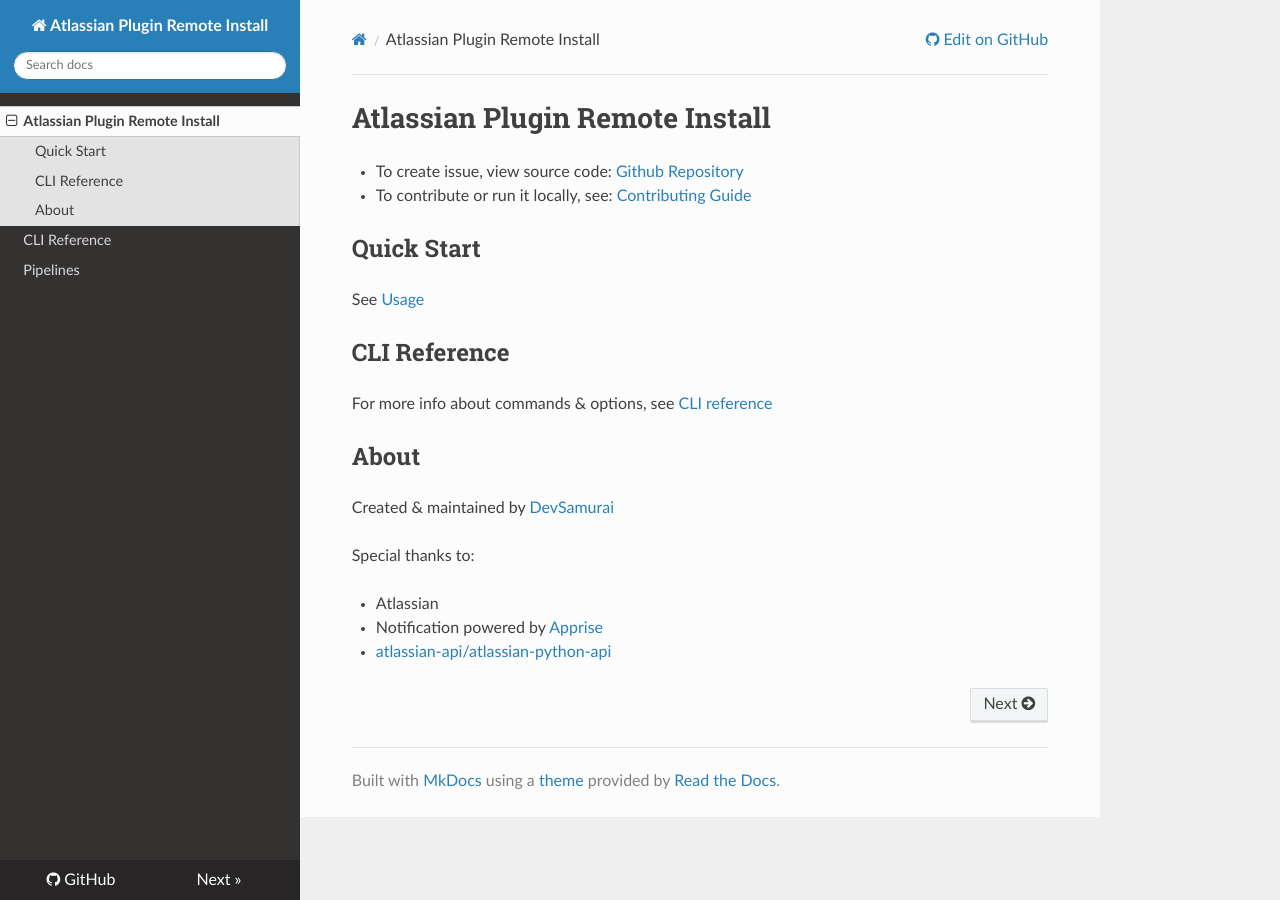
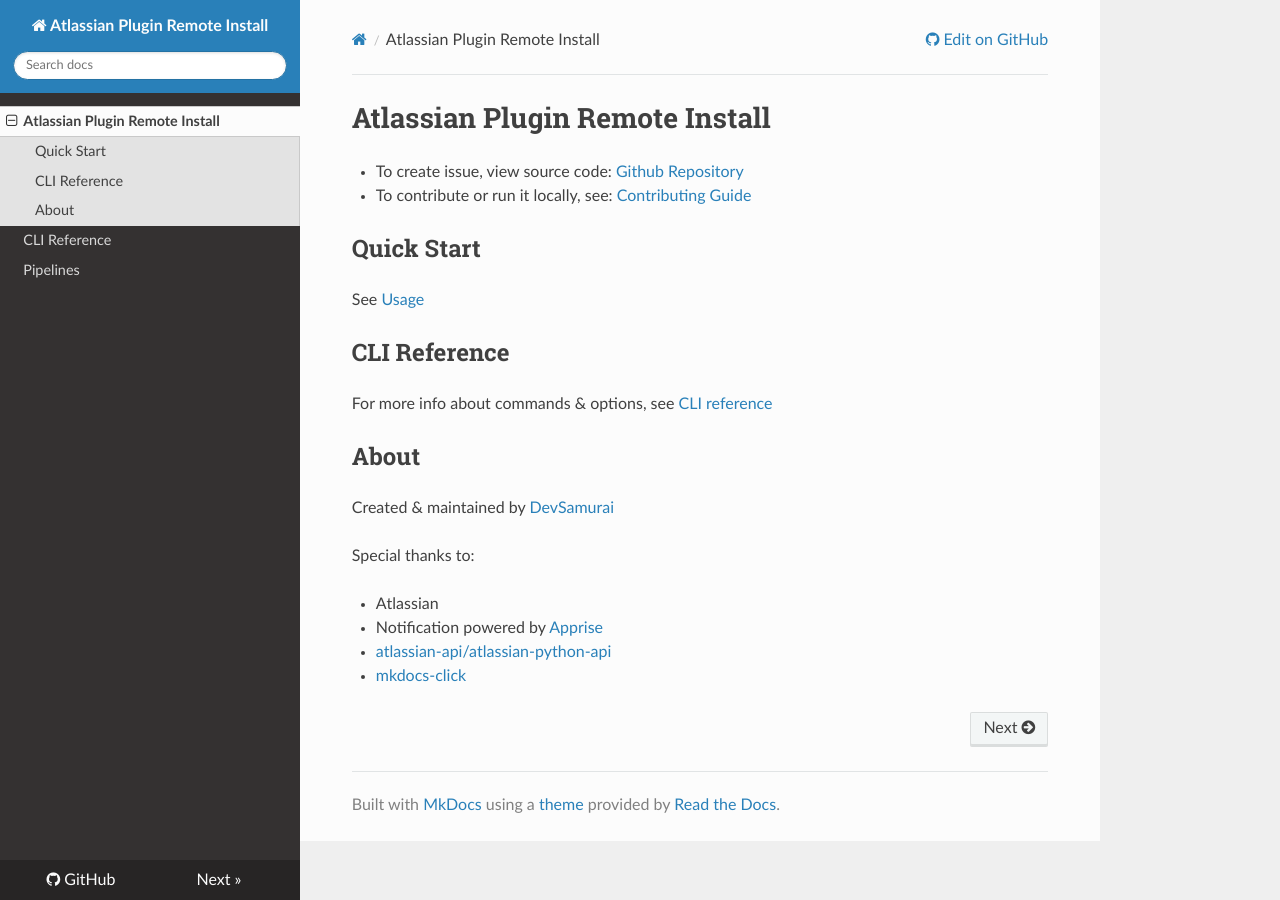
Before and after one commit to itdevsamurai/atlassian-plugin-remote-install, an MkDocs documentation site: the page built from docs/index.md, in a window 1280 px wide. Built offline with MkDocs 1.6.1, drawn with Linux system fonts in a browser that asks for light colours; nearby versions of some CDN libraries.

Commit message:
docs: add mkdocs-click to about

```diff
--- a/docs/index.md
+++ b/docs/index.md
@@ -20,3 +20,4 @@
 * Atlassian
 * Notification powered by [Apprise](https://github.com/caronc/apprise-api)
 * [atlassian-api/atlassian-python-api](https://github.com/atlassian-api/atlassian-python-api)
+* [mkdocs-click](https://github.com/DataDog/mkdocs-click/)
```
